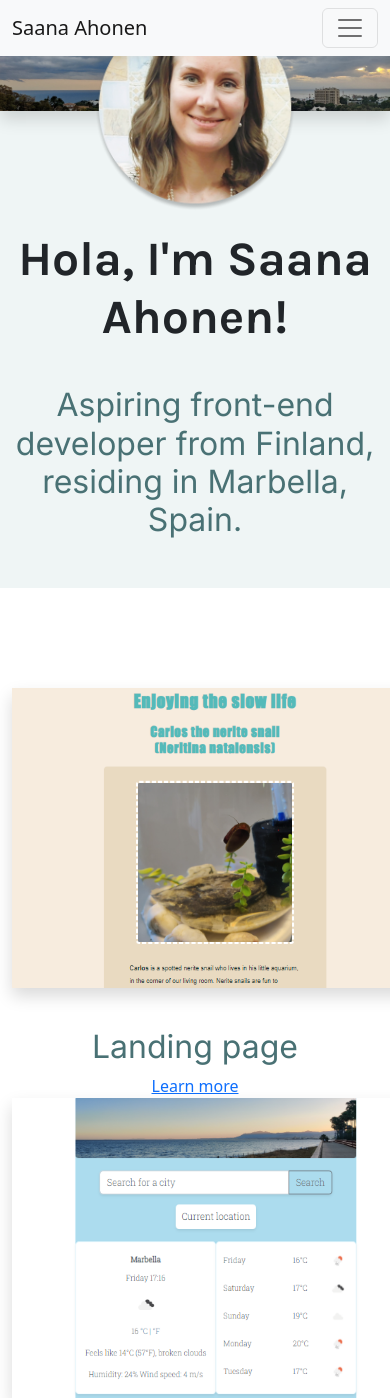
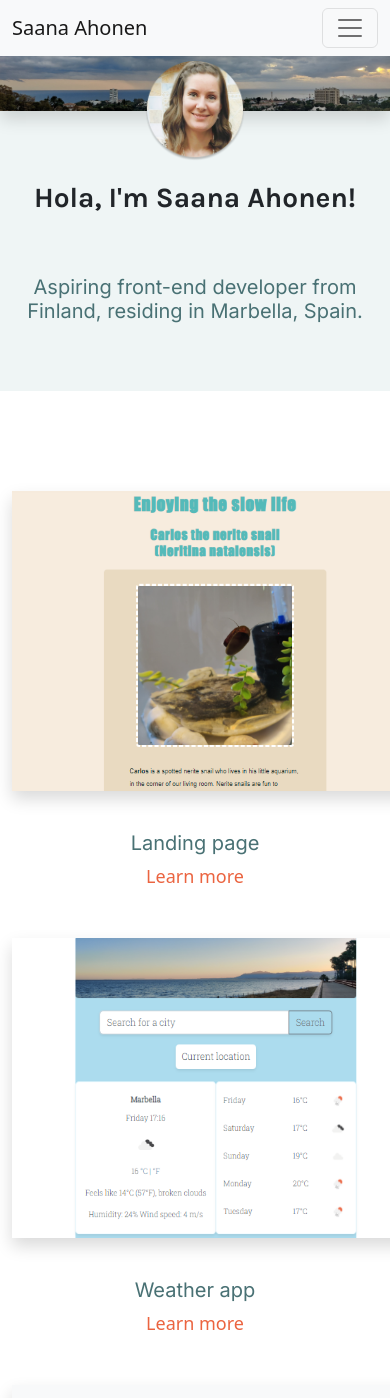
Before and after one commit to sapsu/portfolio-project, a plain HTML site: page index.html in a window 390 px wide. Shown: the top 1398 px of the page. Drawn offline with nearby package versions, Linux system fonts and the light colour scheme.

Commit message:
Added styling to links and responsive features to homepage css

```diff
--- a/index.html
+++ b/index.html
@@ -86,7 +86,7 @@
     </div>
     <div class="container text-center showcase-grid">
       <div class="row">
-        <div class="col">
+        <div class="col mb-5">
           <img
             src="/images/carlos.png"
             alt="Carlos landing page screenshot"
@@ -95,7 +95,7 @@
           <h3>Landing page</h3>
           <a href="#">Learn more</a>
         </div>
-        <div class="col">
+        <div class="col mb-5">
           <img
             src="/images/weather.png"
             alt="Weather app screenshot"
@@ -104,7 +104,7 @@
           <h3>Weather app</h3>
           <a href="#">Learn more</a>
         </div>
-        <div class="col">
+        <div class="col mb-5">
           <img
             src="/images/intro.PNG"
             alt="Introduction page screenshot"
--- a/styles/styles.css
+++ b/styles/styles.css
@@ -44,3 +44,31 @@ h3 {
   margin-top: 100px;
   margin-bottom: 100px;
 }
+
+a {
+  font-size: 18px;
+  text-decoration: none;
+  color: var(--accent-color);
+}
+
+a:hover {
+  color: var(--primary-color);
+  text-decoration: underline;
+}
+
+@media (max-width: 900px) {
+  h1 {
+    font-size: 28px;
+  }
+  h2,
+  h3 {
+    font-size: 20px;
+  }
+  h2 {
+    padding: 20px;
+  }
+  #avatar {
+    max-width: 100px;
+    margin-top: -50px;
+  }
+}
```
